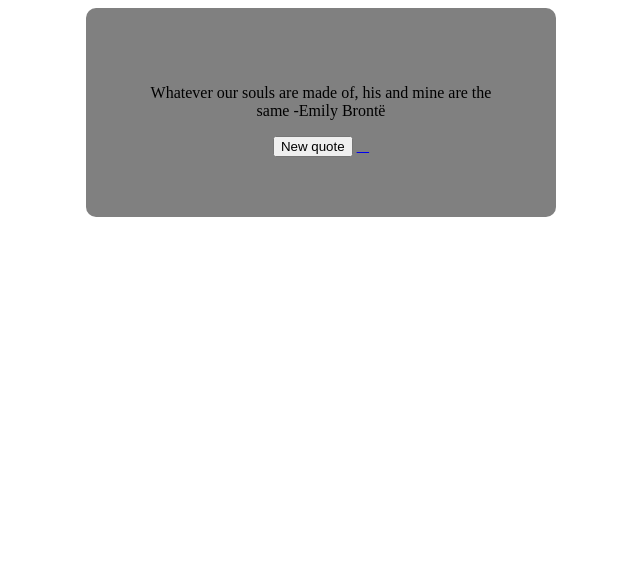
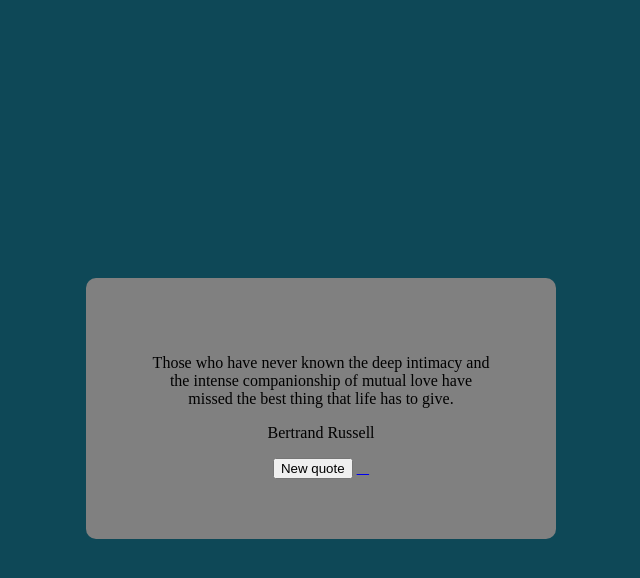
Before and after one commit to meghanaso/Random-quote-generator, a plain HTML site: page index.html in a window 1280 px wide. Shown: the whole page, without its empty margins (319-959 px from the left). Drawn offline with nearby package versions, Linux system fonts and the light colour scheme.

Commit message:
First Commit

```diff
--- a/index.html
+++ b/index.html
@@ -1,14 +1,14 @@
 <!DOCTYPE html>
 <html>
     <head>
-        <script src="https://cdnjs.cloudflare.com/ajax/libs/jquery/3.6.0/jquery.min.js" integrity="sha512-894YE6QWD5I59HgZOGReFYm4dnWc1Qt5NtvYSaNcOP+u1T9qYdvdihz0PPSiiqn/+/3e7Jo4EaG7TubfWGUrMQ==" crossorigin="anonymous" referrerpolicy="no-referrer"></script>
         <link rel="stylesheet"
         href="https://cdnjs.cloudflare.com/ajax/libs/font-awesome/4.7.0/css/font-awesome.min.css">
         <link rel="stylesheet" href="style.css" />
     </head>
     <body>
         <div id="quote-box">
-            <p id="quote">Quote</p>
+            <p id="text">Quote</p>
+            <p id="author"></p>
             <button class="button" id="new-quote">New quote</button>
             <a href="https://twitter.com/intent/tweet" id="tweet-quote" target="_blank" title="Share this quote on twitter!" ><i class="fa-brands fa-twitter"></i></a>
             </div>
--- a/index.js
+++ b/index.js
@@ -1,29 +1,56 @@
-var quotes = ["I loved her, not for the way she danced with my angels but for the way the sound of her name could silence my demons.  -Christopher Pointdexter",
-              "For a long time, I thought I wanted to be a nun. Then I realized that what I really wanted to be was a lesbian. -Mabel Maney",
-              "Whatever our souls are made of, his and mine are the same -Emily Brontë",
-              "I don’t want to repeat my innocence. I want the pleasure of losing it again. -F. Scott Fitzgerald",
-              "Those who have never known the deep intimacy and the intense companionship of mutual love have missed the best thing that life has to give. -Bertrand Russell"
+var quotes = [
+    {
+      quote:
+        "I loved her, not for the way she danced with my angels but for the way the sound of her name could silence my demons.",
+      author: "Christopher Pointdexter"
+    },
+    {
+      quote:
+        "For a long time, I thought I wanted to be a nun. Then I realized that what I really wanted to be was a lesbian.",
+      author: "Emily Brontë"
+    },
+    {
+      quote: "Whatever our souls are made of, his and mine are the same.",
+      author: "Mabel Maney"
+    },
+    {
+      quote:
+        "I don’t want to repeat my innocence. I want the pleasure of losing it again.",
+      author: "F. Scott Fitzgerald"
+    },
+    {
+      quote:
+        "Those who have never known the deep intimacy and the intense companionship of mutual love have missed the best thing that life has to give.",
+      author: "Bertrand Russell"
+    }
+  ];
 
-]
+  function generateRandomQuote() {
+    let random = generateRandomNumber(quotes.length);
+    document.getElementById("text").innerHTML = quotes[random].quote;
+    document.getElementById("author").innerHTML = quotes[random].author;
+  }
+  window.onload = function () {
+    generateRandomQuote();
+    document.body.style.backgroundColor = generateRandomColor();
+    document
+      .getElementById("new-quote")
+      .addEventListener("click", generateRandomQuote);
+  };
 
-var colors = ["#000000",
-              "#0000FF",
-              "#88bad8  ",
-              "#008000",
-              "#6deecd",
-              "#6fdcff",
-              "#0ce3ac",
-              "#ffc0cb",
-              "#5566aa",
-              "#d42069",
-              "#ffb00b",
-              "#FF0000"
-]
+  function generateRandomNumber(maxLimit) {
+    return Math.floor(Math.random() * maxLimit);
+  }
 
-var randomQuote = quotes[Math.floor( Math.random() * quotes.length )];
-$('#quote').text(randomQuote);
-$('#new-quote').click(function() {
-    index = colors[Math.floor(Math.random() * colors.length)];
-    $('body').css('background-color', index);
-    $('#quote').text(quotes[Math.floor( Math.random() * quotes.length )]);
-});
+  const newQuoteButton = document.getElementById("new-quote");
+
+  newQuoteButton.addEventListener("click", () => {
+    document.body.style.backgroundColor = generateRandomColor();
+  });
+
+  function generateRandomColor() {
+    let r = generateRandomNumber(256);
+    let g = generateRandomNumber(256);
+    let b = generateRandomNumber(256);
+    return `rgb(${r},${g},${b})`;
+  }
--- a/style.css
+++ b/style.css
@@ -8,3 +8,9 @@
     text-align: center;
     margin: 0 auto;
 }
+
+body{
+  display: flex;
+  height: 100vh;
+  align-items: center;
+}
```
